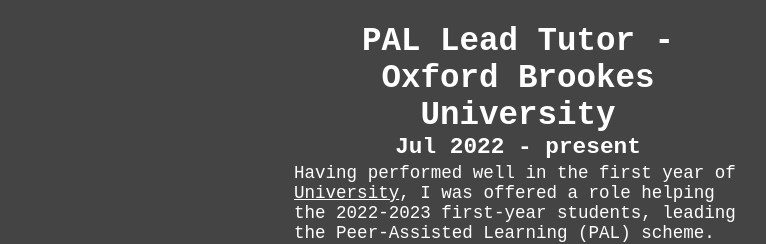
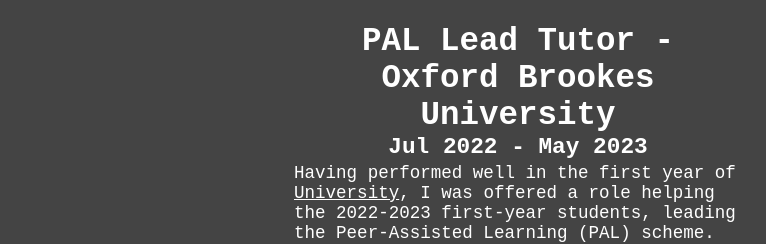
Before and after one commit to BenTaylor25/WebPortfolio2023, a React (Vite) app in the folder web-portfolio-2023/: page /WebPortfolio2023/work in a window 1280 px wide. Shown: the part 880-1124 px from the top of the page, without its empty margins (282-1048 px from the left). Built offline with nearby package versions, Linux system fonts and the light colour scheme.

Commit message:
added end date to PAL

```diff
--- a/web-portfolio-2023/src/components/pages/Work.tsx
+++ b/web-portfolio-2023/src/components/pages/Work.tsx
@@ -45,7 +45,7 @@
                 </a>
                 <div className="text">
                     <h1>PAL Lead Tutor - Oxford Brookes University</h1>
-                    <h2>Jul 2022 - present</h2>
+                    <h2>Jul 2022 - May 2023</h2>
                     <p>
                         Having performed well in the first year of <a href="https://brookes.ac.uk">University</a>,
                         I was offered a role helping the 2022-2023 first-year students, leading the Peer-Assisted
```
